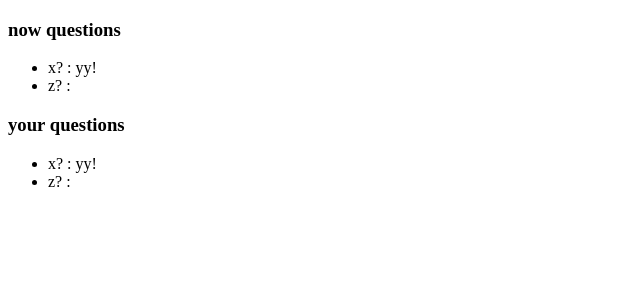
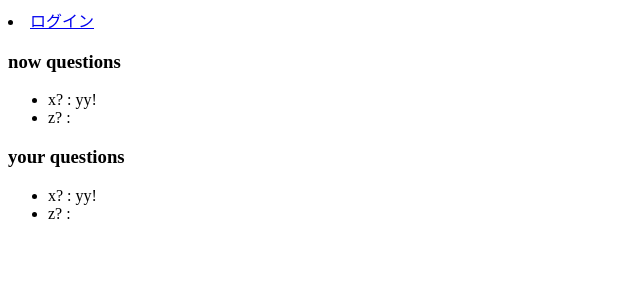
Before and after one commit to yamap55/peing_clone, a Flask app: template templates/dashboard.html in a window 1280 px wide. Shown: the top 300 px of the page, without its empty margins (0-640 px from the left). Run offline with Flask 2, Linux system fonts and the light colour scheme; the template is opened without the code that fills it: values that come from a table or form of the project are taken from there, others are empty.

Commit message:
ログイン、ログアウトへのリンクを追加

```diff
--- a/templates/dashboard.html
+++ b/templates/dashboard.html
@@ -2,6 +2,12 @@
 <html lang="ja">
 <head></head>
 <body>
+
+    {% if current_user.is_authenticated %}
+    <li><a href="{{ url_for('logout') }}">ログアウト</a></li>
+    {% else %}
+    <li><a href="{{ url_for('login') }}">ログイン</a></li>
+    {% endif %}
     <div>
         {% if questions %}
             <h3>now questions</h3>
```
